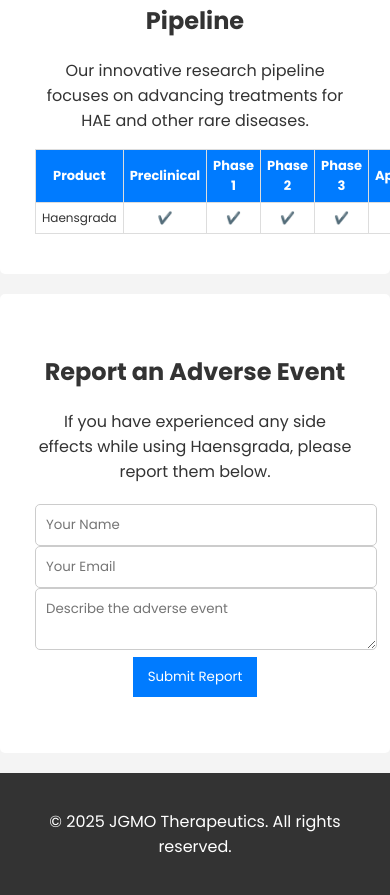
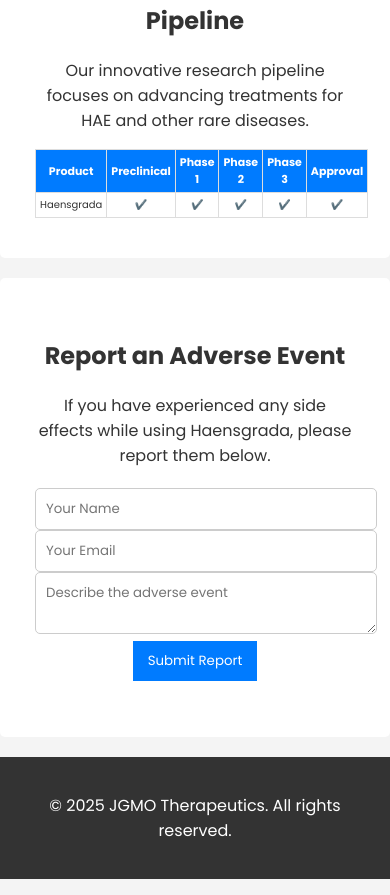
Before and after one commit to SemdeGroot/Haensgrada-JGMO-Therapeutics, a plain HTML site: page index.html in a window 390 px wide. Shown: the part 1881-2776 px from the top of the page. Drawn offline with nearby package versions, Linux system fonts and the light colour scheme.

Commit message:
Mobile Fix

```diff
--- a/css/style.css
+++ b/css/style.css
@@ -97,24 +97,24 @@ h1 {
     color: white;
 }
 
-/* ===== Pipeline Table: Houd horizontaal en laat de tabel het hele scherm vullen op mobiel ===== */
+/* ===== Pipeline Table: Nog kleiner maken zodat het schermvullend blijft op mobiel ===== */
 @media (max-width: 768px) {
     .pipeline-table {
-        display: table; /* Zorgt ervoor dat de tabel altijd een tabel blijft */
-        width: 100%; /* Zorg dat de tabel het volledige scherm gebruikt */
-        font-size: 12px; /* Maak het lettertype kleiner */
-        margin: 0; /* Verwijder de centrering */
+        display: table; /* Zorgt ervoor dat de tabel altijd als tabel blijft */
+        width: 100%; /* Zorgt dat de tabel het volledige scherm vult */
+        font-size: 10px; /* Nog iets kleiner lettertype voor betere pasvorm */
+        margin: 0; /* Verwijder eventuele centrering */
     }
 
     .pipeline-table th,
     .pipeline-table td {
-        display: table-cell; /* Voorkom dat de cellen als blokken worden weergegeven */
-        padding: 6px; /* Iets kleinere padding voor een compactere weergave */
+        display: table-cell; /* Zorgt ervoor dat de cellen naast elkaar blijven */
+        padding: 4px; /* Nog minder padding om de tabel compacter te maken */
         text-align: center;
     }
 
     .pipeline-table th {
-        font-size: 13px; /* Maak de headers iets groter voor leesbaarheid */
+        font-size: 11px; /* Headers iets kleiner zodat ze niet te breed worden */
     }
 }
 
```
